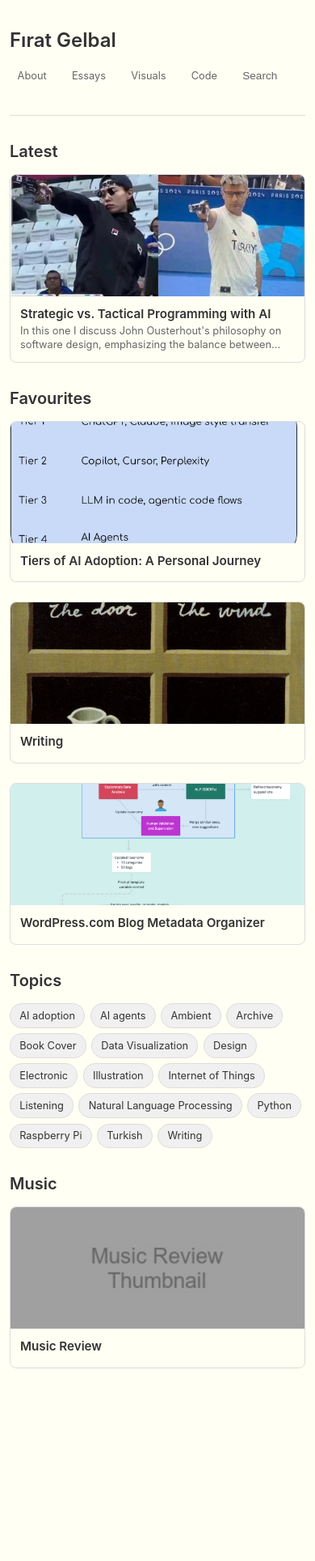
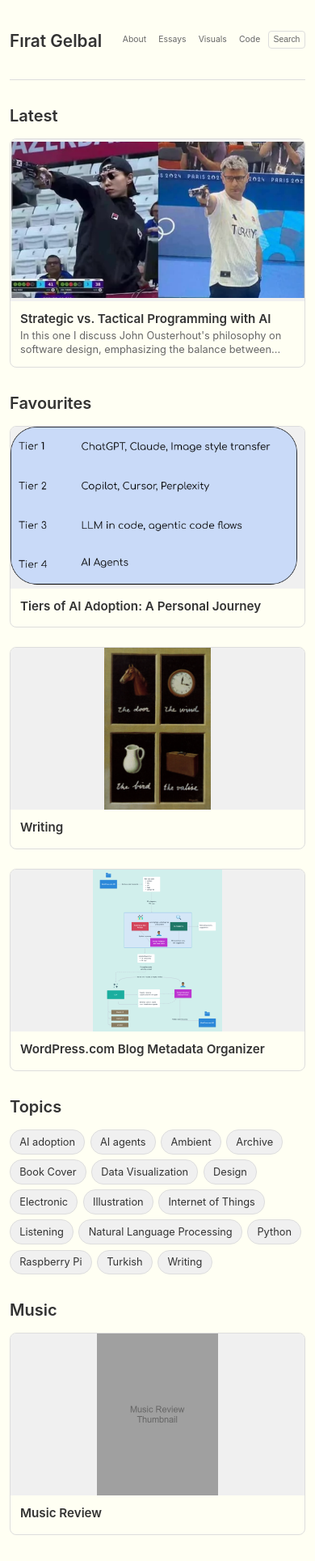
Before and after one commit to gelbal/gelbal.github.io, a Jekyll site: the page built from index.html, in a window 390 px wide. Shown: the whole page at 81% size. Built offline with Jekyll 4.4.1, drawn with Linux system fonts in a browser that asks for light colours; before the commit the page ends 1722 px from its top, so only the background shows below that.

Commit message:
fix: improve image scaling and mobile navigation
- Fix thumbnail images using object-fit: contain to prevent zoom-in on large screens
- Add background color and border to search button for better visibility
- Reduce navigation font size and spacing further on mobile screens (0.7rem at 600px, 0.65rem at 480px)
- Only stack navigation vertically on screens narrower than 320px

```diff
--- a/_sass/_layout.scss
+++ b/_sass/_layout.scss
@@ -67,8 +67,8 @@
     }
 
     .search-button {
-      background: none;
-      border: none;
+      background: var(--background-color);
+      border: 1px solid var(--border-color);
       color: var(--text-light);
       font-size: 0.85rem;
       white-space: nowrap;
@@ -82,6 +82,7 @@
       &:focus {
         color: var(--accent-color);
         background-color: var(--hover-background);
+        border-color: var(--accent-color);
         outline: none;
       }
 
@@ -160,8 +161,9 @@
 // Compact content cards for homepage
 .content-card-compact {
   img {
-    height: 120px;
+    height: 150px;
     object-fit: cover;
+    object-position: center;
   }
 
   .card-content {
@@ -177,6 +179,17 @@
       font-size: 0.8rem;
       line-height: 1.3;
     }
+  }
+}
+
+// Fix single column sections to have better image sizing
+.latest-section .content-grid,
+.favourites-section .content-grid,
+.music-section .content-grid {
+  .content-card-compact img {
+    height: 200px;
+    object-fit: contain;
+    background: var(--hover-background);
   }
 }
 
--- a/_sass/_responsive.scss
+++ b/_sass/_responsive.scss
@@ -43,12 +43,34 @@
 // Small screens - try to keep navigation horizontal
 @media (max-width: 600px) {
   header {
+    gap: 0.5rem;
+
     nav {
-      gap: 0.5rem;
+      gap: 0.3rem;
 
-      a {
-        font-size: 0.75rem;
-        padding: 0.3rem 0.5rem;
+      a, .search-button {
+        font-size: 0.7rem;
+        padding: 0.25rem 0.4rem;
+      }
+    }
+  }
+}
+
+// Extra small screens - even more compact
+@media (max-width: 480px) {
+  header {
+    gap: 0.25rem;
+
+    h1 a {
+      font-size: 1.3rem;
+    }
+
+    nav {
+      gap: 0.25rem;
+
+      a, .search-button {
+        font-size: 0.65rem;
+        padding: 0.2rem 0.35rem;
       }
     }
   }
@@ -67,19 +89,19 @@
     padding: 0 0.75rem;
   }
 
-  // Only stack header items on very small screens if needed
-  @media (max-width: 480px) {
+  // Only stack header items on extremely narrow screens if absolutely needed
+  @media (max-width: 320px) {
     header {
       flex-direction: column;
       align-items: flex-start;
-      gap: 0.75rem;
+      gap: 0.5rem;
 
       nav {
-        gap: 0.75rem;
+        gap: 0.5rem;
 
-        a {
-          font-size: 0.8rem;
-          padding: 0.4rem 0.6rem;
+        a, .search-button {
+          font-size: 0.7rem;
+          padding: 0.3rem 0.5rem;
         }
       }
     }
```
Also changed, not shown: references/search_not_visible.png (added), references/top_navigation_large_spaces.png (added), 1 other file.
